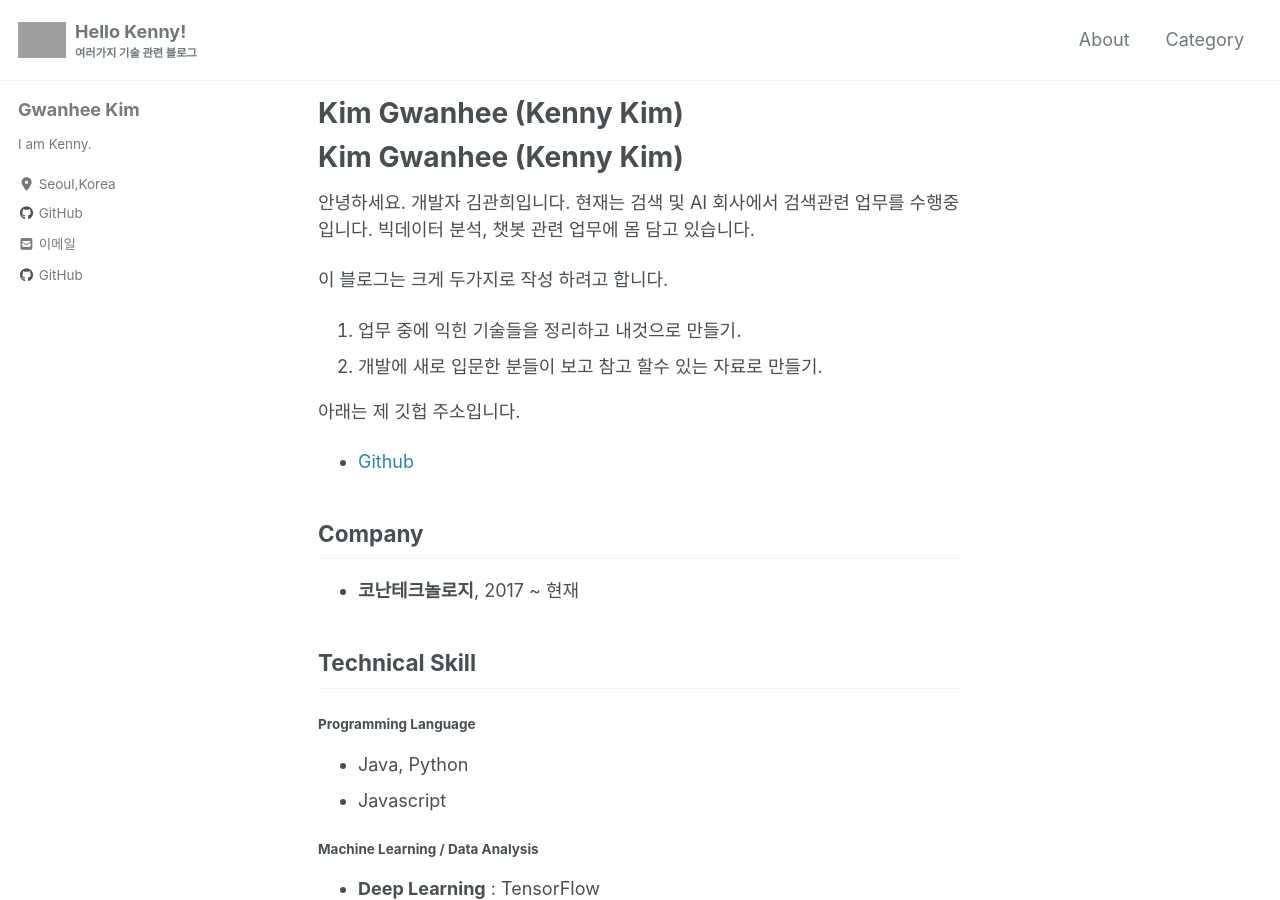
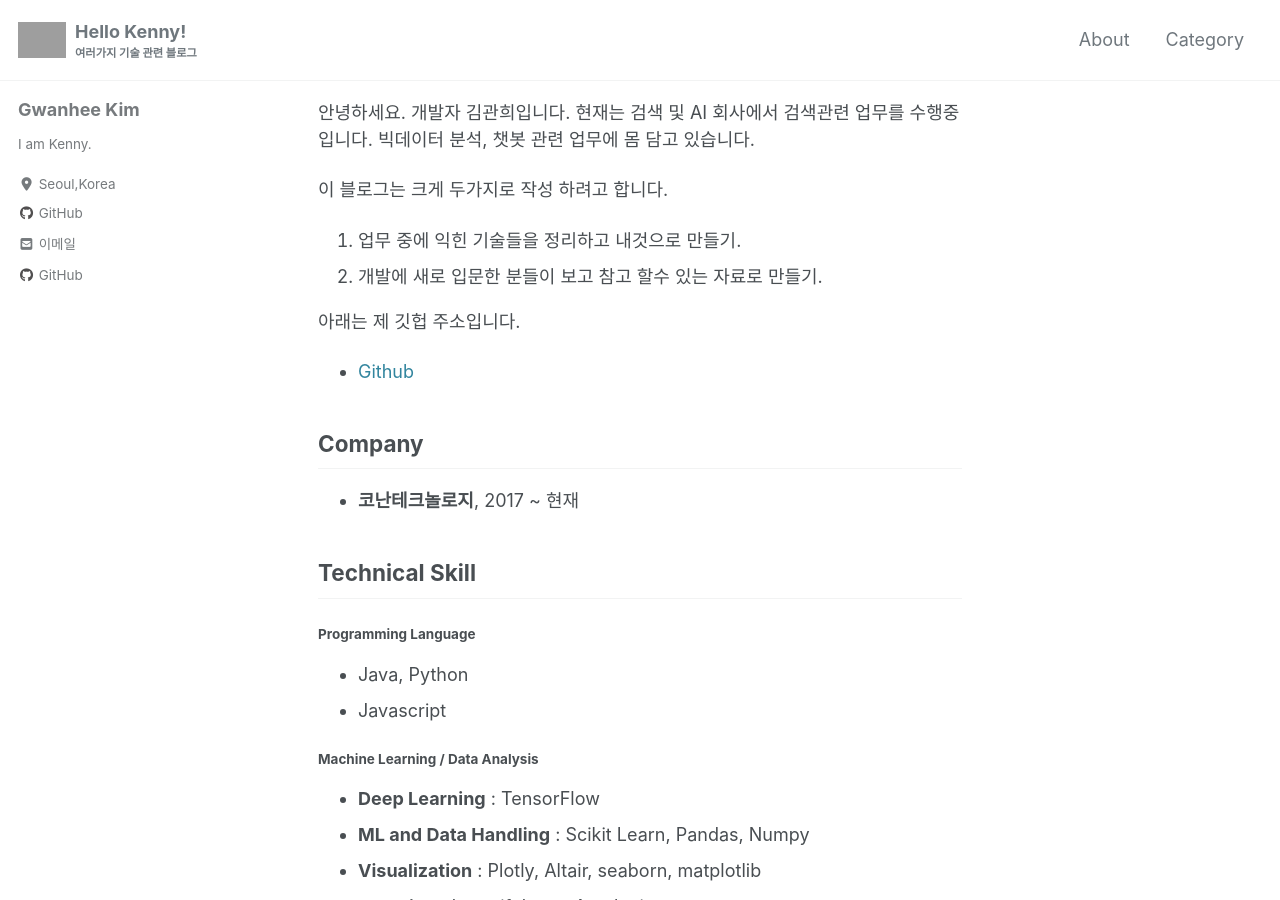
Before and after one commit to kennykim1990/kennykim1990.github.io, a Jekyll site: the page built from _pages/aboutme/about.md, in a window 1280 px wide and 900 px high. Built offline with Jekyll 4.4.1, drawn with Linux system fonts in a browser that asks for light colours; cached includes are drawn as plain includes; nearby versions of some CDN libraries; comment, search, counter and statistics services are not loaded; our own code applies the rules of GitHub Pages for plain Markdown files; grey boxes are pictures that could not be loaded.

Commit message:
aboutme 내용 수정

```diff
--- a/_pages/aboutme/about.md
+++ b/_pages/aboutme/about.md
@@ -6,7 +6,7 @@ permalink: /about/
 #  overlay_image: /assets/images/staff_sbnu.jpg
 ---
 
-# Kim Gwanhee (Kenny Kim)
+
 
 안녕하세요. 개발자 김관희입니다.
 현재는 검색 및 AI 회사에서 검색관련 업무를 수행중입니다.
```
